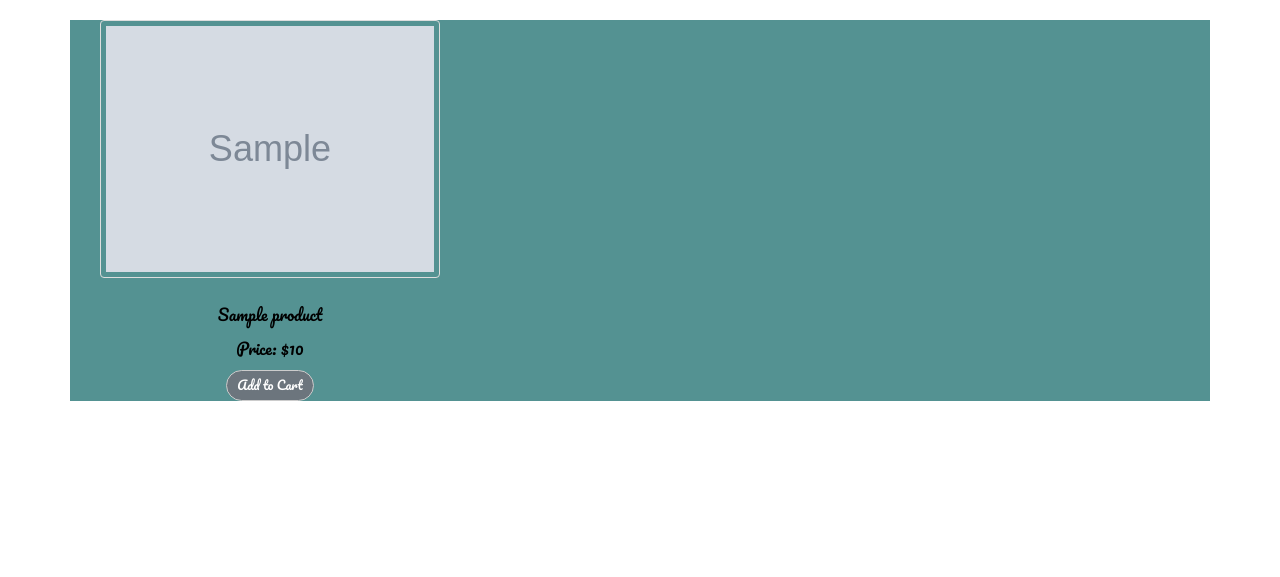
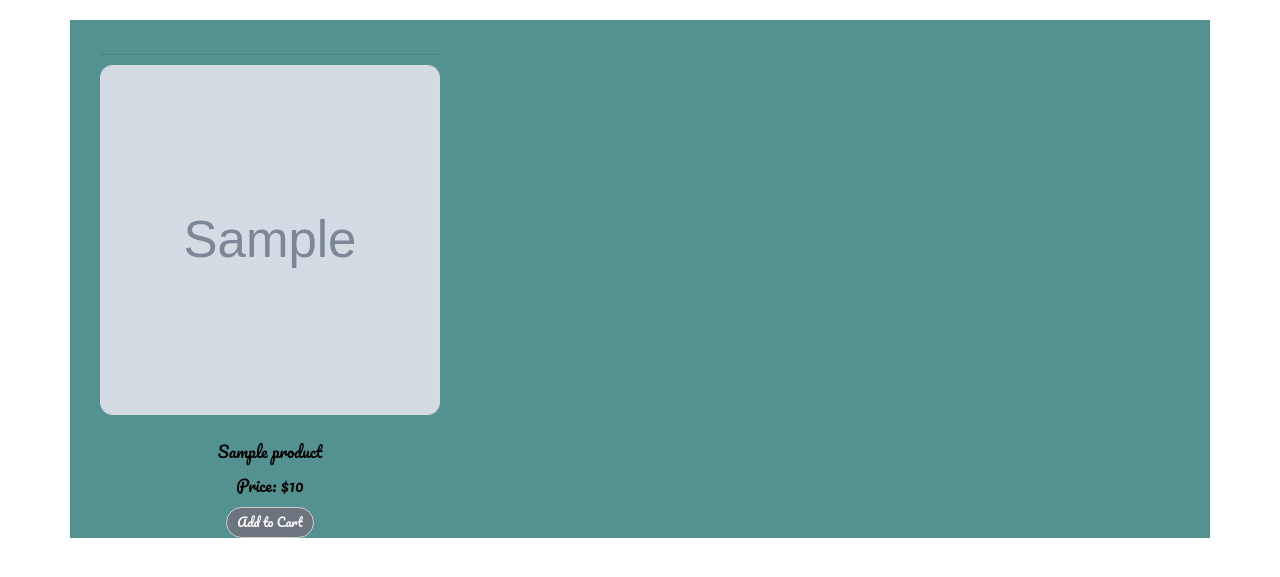
Before and after one commit to Nancy-Muthinzi/capstone-project, a Django app: page /collection/ in a window 1280 px wide. Shown: the part 86-663 px from the top of the page. Run offline with Django 3.2, Linux system fonts and the light colour scheme; tables that the repository leaves empty hold one stand-in row (values such as "Sample post"); grey boxes marked "Sample" are stand-in pictures; some libraries are stand-ins or nearby versions.

Commit message:
add border radius on images

```diff
--- a/shop/templates/collection.html
+++ b/shop/templates/collection.html
@@ -4,7 +4,7 @@
 
 <div class="container" id="collection">
 
-    {% for item in file %}
+  {% for item in field %}
   <tbody>
     <tr>
       <td>{{item.fields.Name}}</td>
@@ -21,9 +21,10 @@
   <div class="row">
     <div class="container">
       {% for post in products %}
-      <div class="col-md-4">
+      <div class="col-md-4"><br>
+        <hr>
         {% if post.image %}
-        <img src="{{post.image.url}}" class="img-responsive" alt="Item"><br>
+        <img style="width:350px; height:350px;" src="{{post.image.url}}" class="img-responsive" alt="Item"><br>
         {% endif %}
 
         <p>{{post.name}}</p>
@@ -45,15 +46,12 @@
 
     img {
       border: 1px solid #ddd;
-      border-radius: 4px;
-      padding: 5px;
-      width: 350px;
-      height: 350px;
+      border-radius: 12px;
+
     }
 
     img:hover {
       box-shadow: 0 0 2px 1px rgba(0, 140, 186, 0.5);
-
     }
   </style>
 </div>
```
Lines whose indentation alone changed are shown as unchanged.
